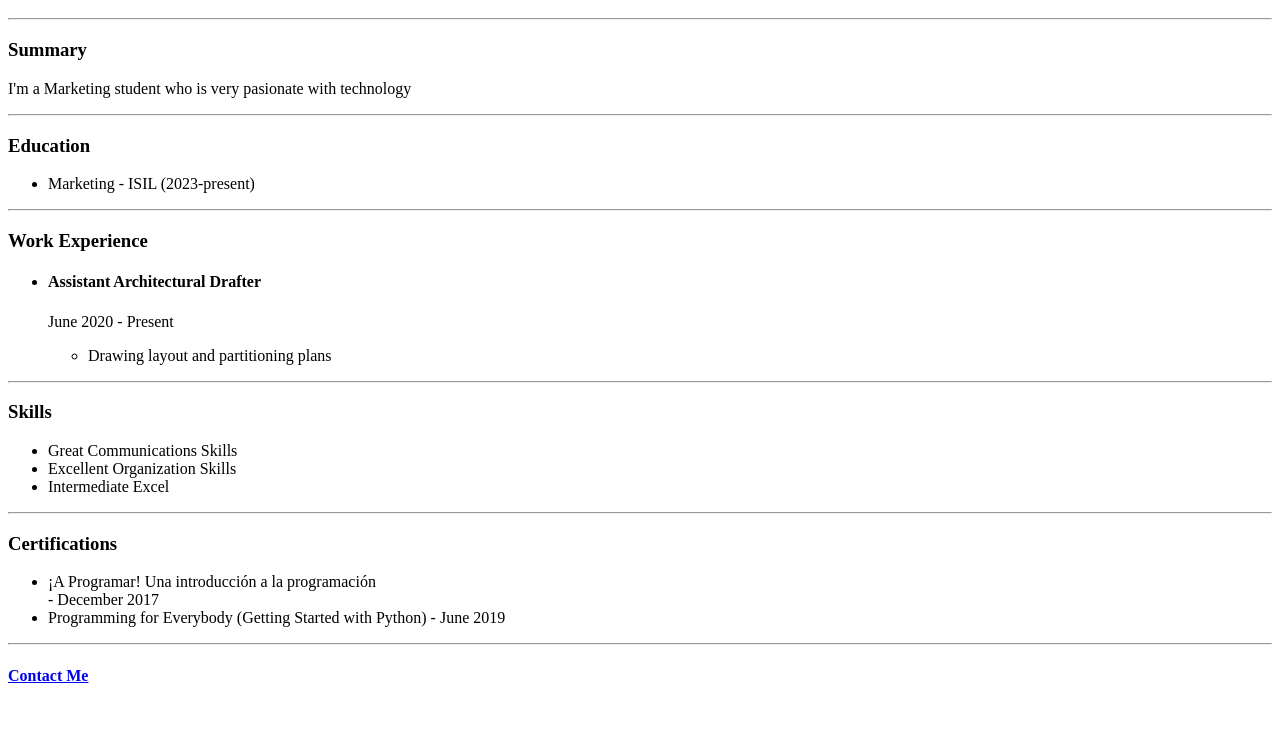
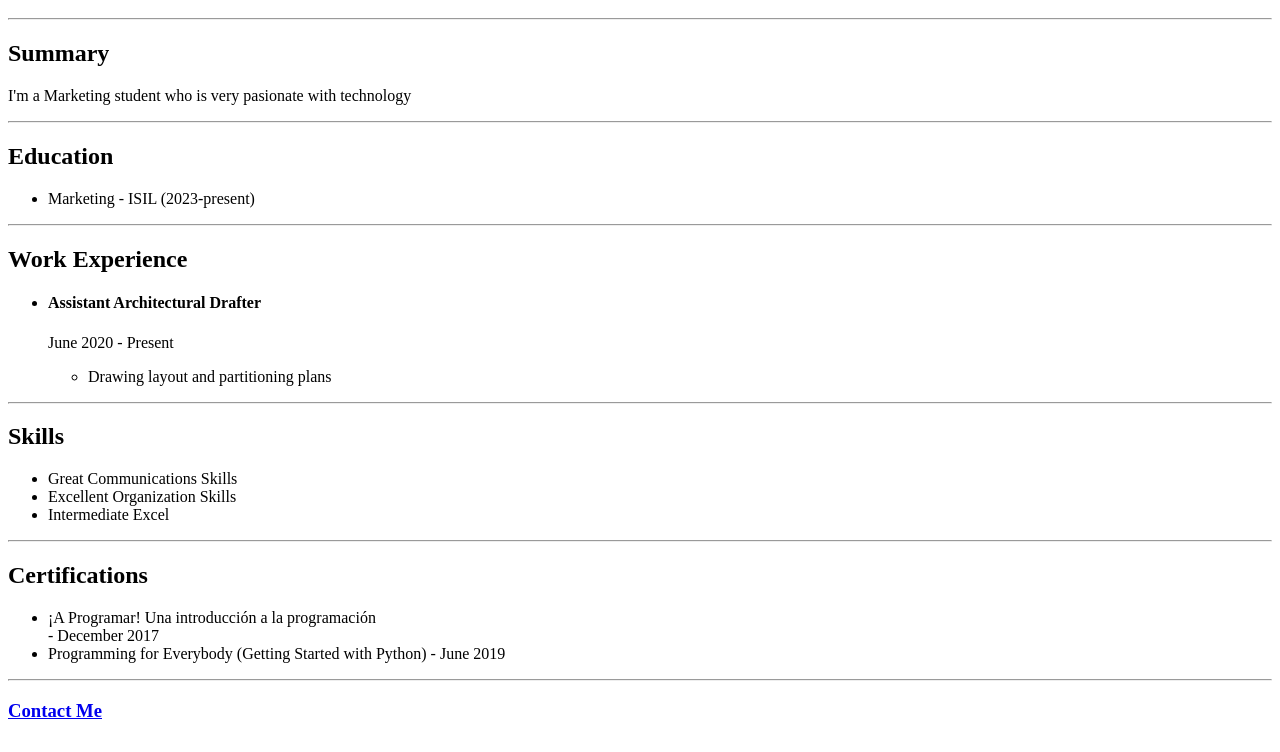
Before and after one commit to HekDep/portfolio-CarlosL, a plain HTML site: page index.html in a window 1280 px wide. Shown: the part 48-800 px from the top of the page. Drawn offline with Linux system fonts and the light colour scheme.

Commit message:
Add files via upload

```diff
--- a/index.html
+++ b/index.html
@@ -1,17 +1,17 @@
 <h1>Carlos Leon</h1>
 <hr />
-<h3>Summary</h3>
+<h2>Summary</h2>
 <p>
     I'm a Marketing student who is very
     pasionate with technology
 </p>
 <hr />
-<h3>Education</h3>
+<h2>Education</h2>
 <ul>
     <li>Marketing - ISIL (2023-present)</li>
 </ul>
 <hr />
-<h3>Work Experience</h3>
+<h2>Work Experience</h2>
 <ul>
     <li><h4>Assistant Architectural Drafter</h4></li>
     <p>June 2020 - Present</p>
@@ -21,14 +21,14 @@
 </ul>
 <hr />
 
-<h3>Skills</h3>
+<h2>Skills</h2>
 <ul>
     <li>Great Communications Skills </li>
     <li>Excellent Organization Skills</li>
     <li>Intermediate Excel</li>
 </ul>
 <hr>
-<h3>Certifications</h3>
+<h2>Certifications</h2>
 <ul>
     <li>
         ¡A Programar! Una introducción a la programación</li> - December 2017
@@ -36,4 +36,4 @@
     </li>
 </ul>
 <hr />
-<a href="./contact.html"><h4>Contact Me</h4></a>
+<a href="./contact.html"><h3>Contact Me</h3></a>
```
